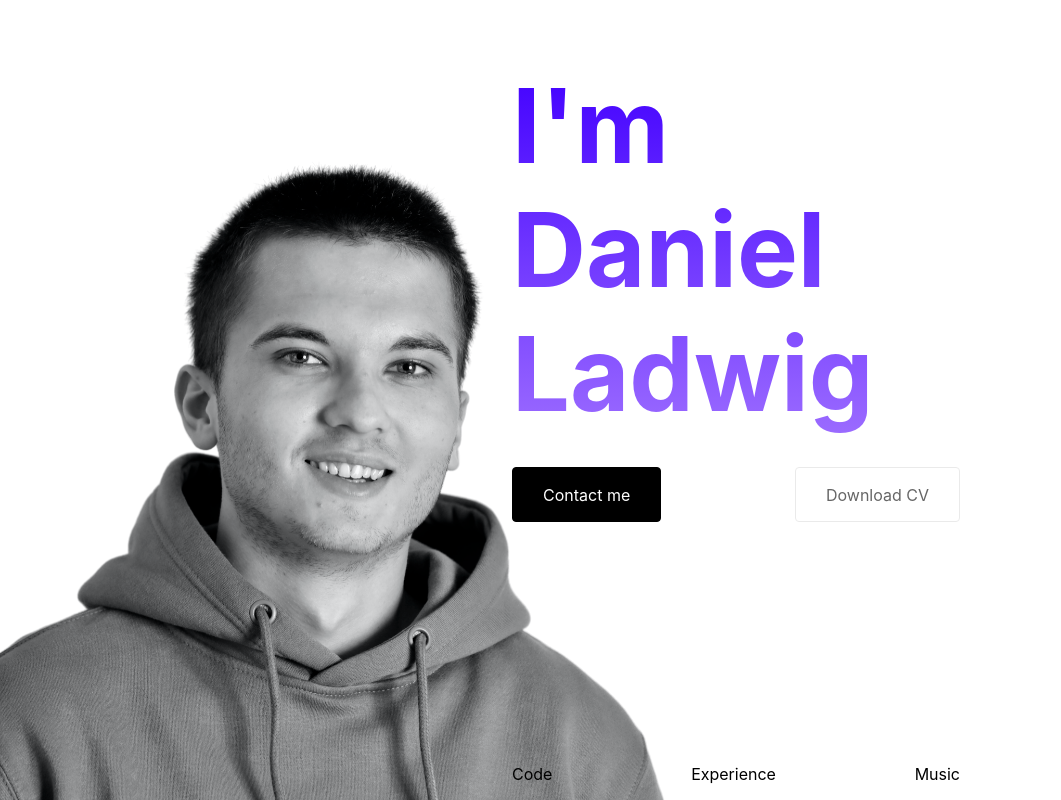
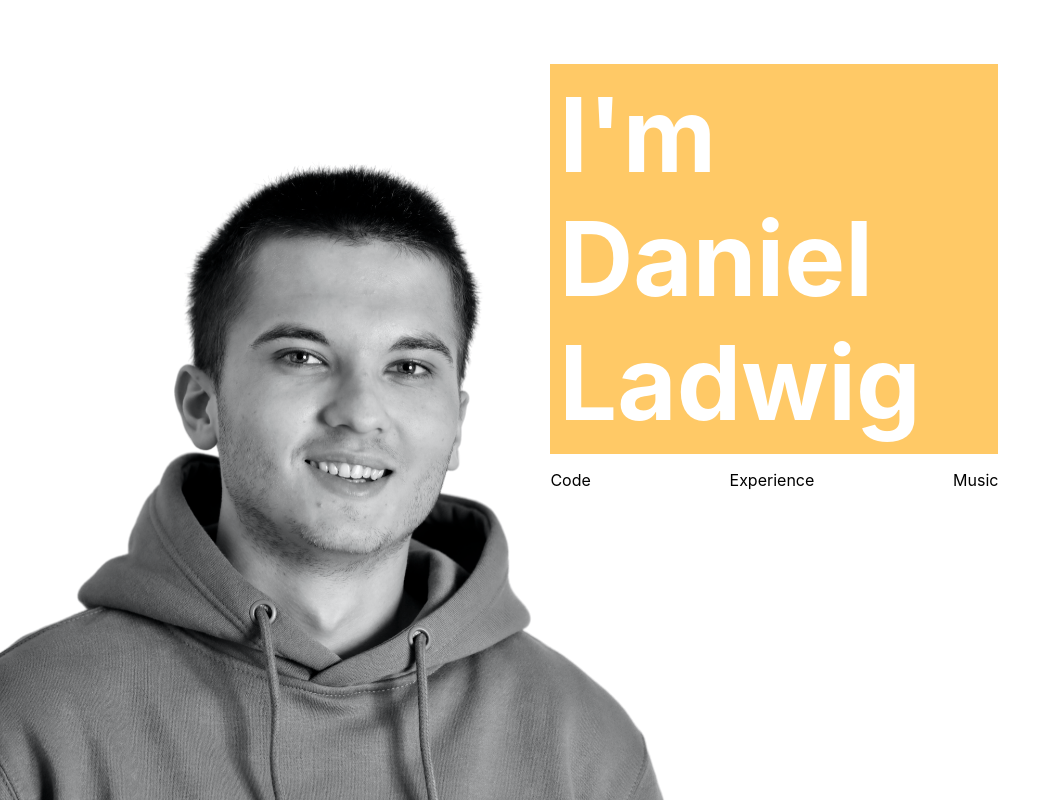
Before and after one commit to ladwig/iam, a Next.js app: page / in a window 1280 px wide. Shown: the whole page, without its empty margins (0-1061 px from the left). Built offline with nearby package versions, Linux system fonts and the light colour scheme.

Commit message:
New test

```diff
--- a/pages/index.js
+++ b/pages/index.js
@@ -5,6 +5,7 @@ import styles from '../styles/Start.module.css'
 export default function Start() {
   return (
     <div className={styles.container}>
+
       <Head>
         <title>Daniel Ladwig</title>
         <link rel="icon" href="/favicon.ico" />
@@ -13,20 +14,14 @@ export default function Start() {
             <img src="/daniel.png" alt="my image" />
           </section>
       <main className={styles.main}>
-        <section className={styles.hero}>
+
           <h1 className={styles.welcome}>I'm Daniel Ladwig</h1>
-          <div className={styles.buttongroup}>
-            <Button type="main" url="mailto:ladwig.daniel@icloud.com" title="Contact me "name="contact"/>
-            <Button type="secondary" url="google.de" title="Download CV" name="cv"/>
-          </div>
-        </section>
-        <footer className={styles.footer}>
         <ul className={styles.menu}>
           <li className={styles.item}><a href="#">Code</a></li>
           <li className={styles.item}><a href="http//:linkedin.ladwig.digital" target="_blank">Experience</a></li>
           <li className={styles.item}><a href="#">Music</a></li>
         </ul>
-      </footer>
+
       </main>
     </div>
   )
--- a/styles/Start.module.css
+++ b/styles/Start.module.css
@@ -3,42 +3,19 @@
   max-width: 35vw;
   position: fixed;
   top: 4em;
-  left: 40%;
+  left: 43%;
   padding: 0;
 }
-
-.hero {
-
-}
-
-.buttongroup {
-  display: -ms-flexbox;
-  display: -webkit-flex;
-  display: flex;
-  margin-top: 7%;
-  flex-direction: row;
-  justify-content: space-between;
-}
-
-
-.footer {
-  min-width: 35vw;
-  position: fixed;
-  bottom: 1em;
-  left: 40%;
-  padding: 0;
-}
-
 
 .welcome {
     font-size: 8vw;
     width: 35vw;
     margin: 0;
-    background: -webkit-linear-gradient(#4200FF, #9B6BFF);
-    background-clip: text;
-    -webkit-background-clip: text;
-    -webkit-text-fill-color: transparent;
+    color: #fff;
+    background: #ffc966;
+    padding: 2%;
 }
+
 
 .picture img {
   position:fixed;
@@ -64,7 +41,6 @@
     display: flex;
     justify-content: space-between;
     width: 100%;
-    margin: 0;
     padding: 0;
 }
 
@@ -72,6 +48,7 @@
   display: block;
   flex: 0 1 auto; /* Default */
   list-style-type: none;
+  font-size: medium;
 }
 
 
```
Also changed, not shown: public/marker.svg (added).
